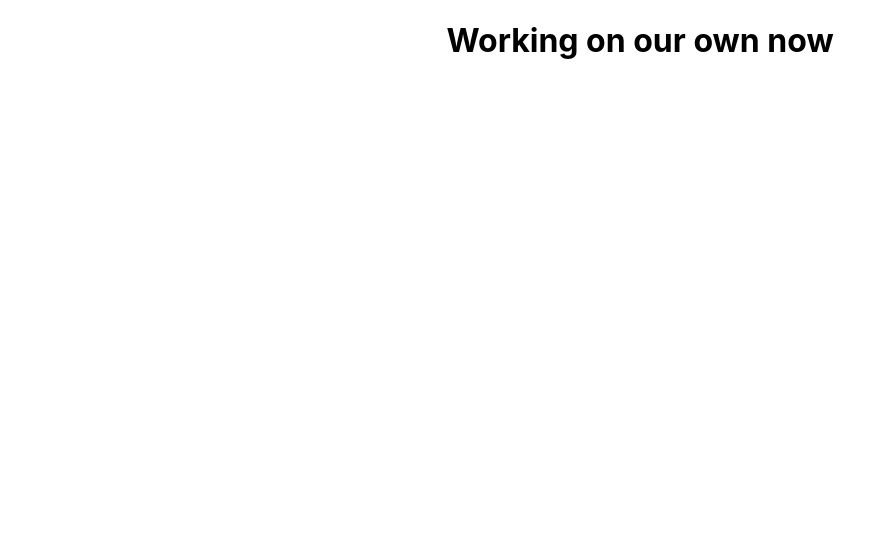
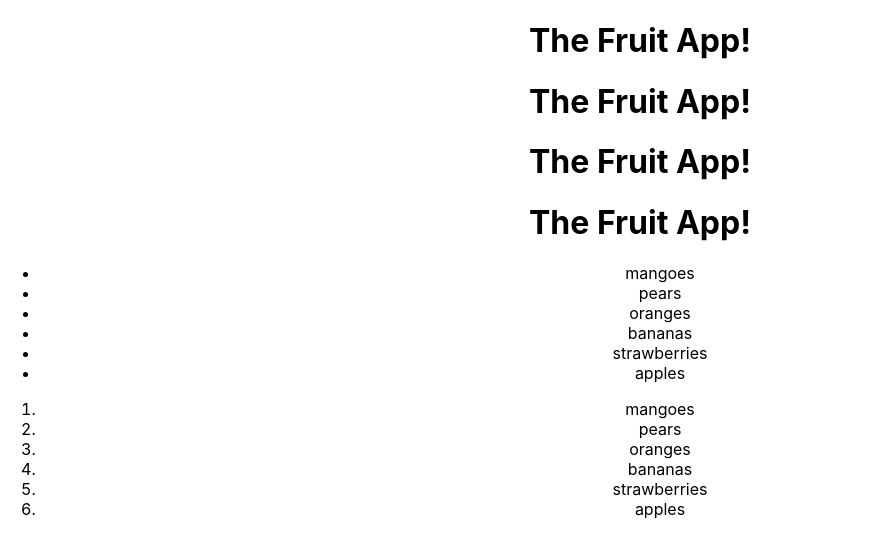
Before and after one commit to JairoAussie/t3w5-reactjs, a React (Create React App) app: page / in a window 1280 px wide. Shown: the top 558 px of the page, without its empty margins (0-875 px from the left). Built offline with nearby package versions, Linux system fonts and the light colour scheme.

Commit message:
create our own components and duplicates

```diff
--- a/package.json
+++ b/package.json
@@ -34,5 +34,8 @@
       "last 1 firefox version",
       "last 1 safari version"
     ]
+  },
+  "devDependencies": {
+    "@babel/plugin-proposal-private-property-in-object": "^7.21.11"
   }
 }
--- a/src/App.js
+++ b/src/App.js
@@ -1,9 +1,21 @@
 import './App.css';
+import FruitList from './FruitList';
+import Title from './Title';
+
 
 function App() {
   return (
     <div className="App">
-      <h1>Working on our own now</h1>
+      <Title />
+      <Title />
+      <Title />
+      <Title />
+      <ul>
+        <FruitList />
+      </ul>
+      <ol>
+        <FruitList />
+      </ol>
     </div>
 
   );
--- /dev/null
+++ b/src/FruitList.jsx
@@ -0,0 +1,16 @@
+// Array of fruit names:
+
+let someFruit = [
+    "mangoes",
+    "pears",
+    "oranges",
+    "bananas",
+    "strawberries",
+    "apples"
+  ];
+export default function FruitList () {
+    let fruitListItems = someFruit.map((fruit => <li>{fruit}</li>))
+    return fruitListItems;
+}
+
+//   module.exports = FruitList
--- /dev/null
+++ b/src/Title.jsx
@@ -0,0 +1,3 @@
+export default function Title (){
+    return <h1>The Fruit App!</h1>
+}
```
Also changed, not shown: 1 other file (tests, documents, lock files or other folders).
